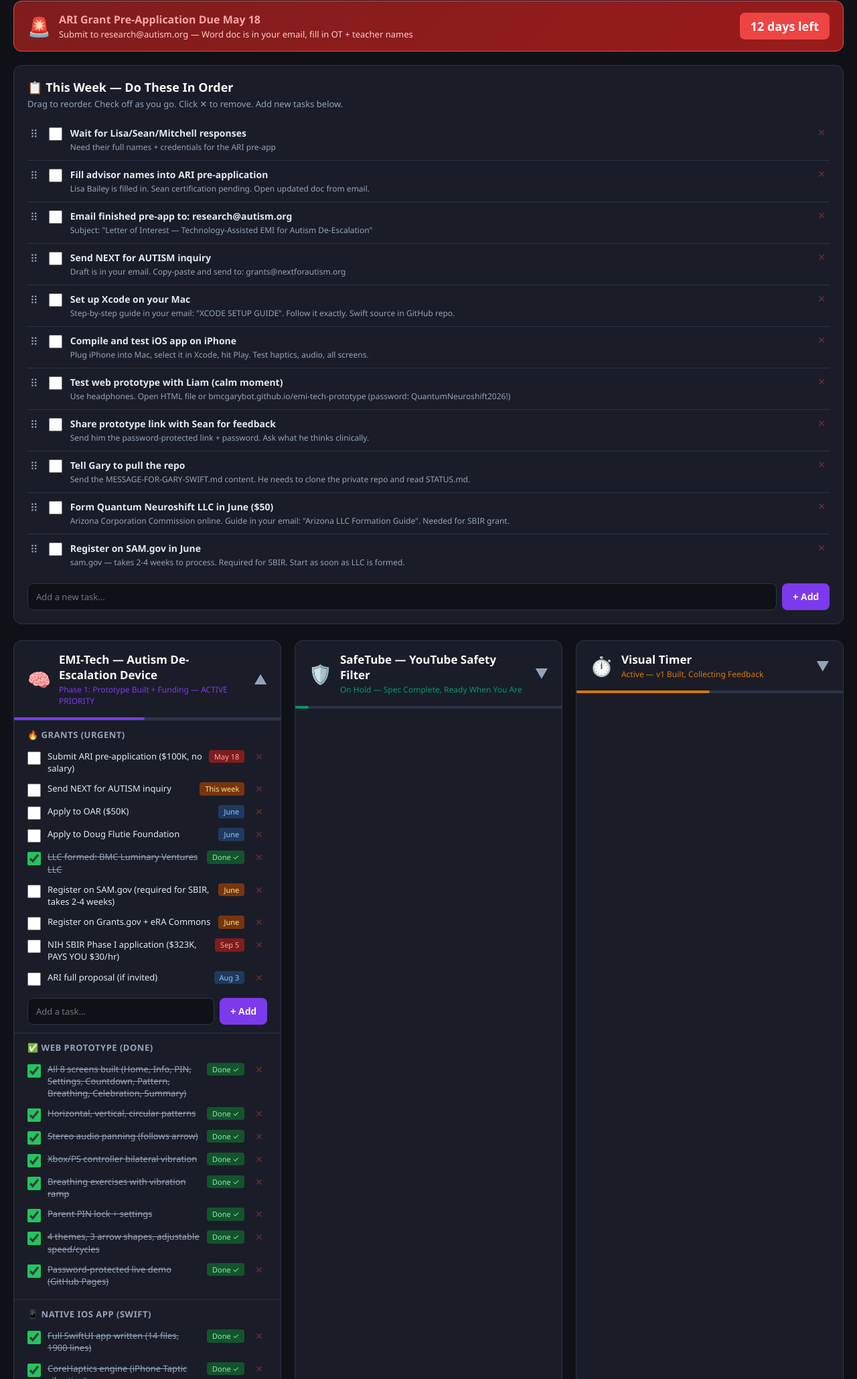
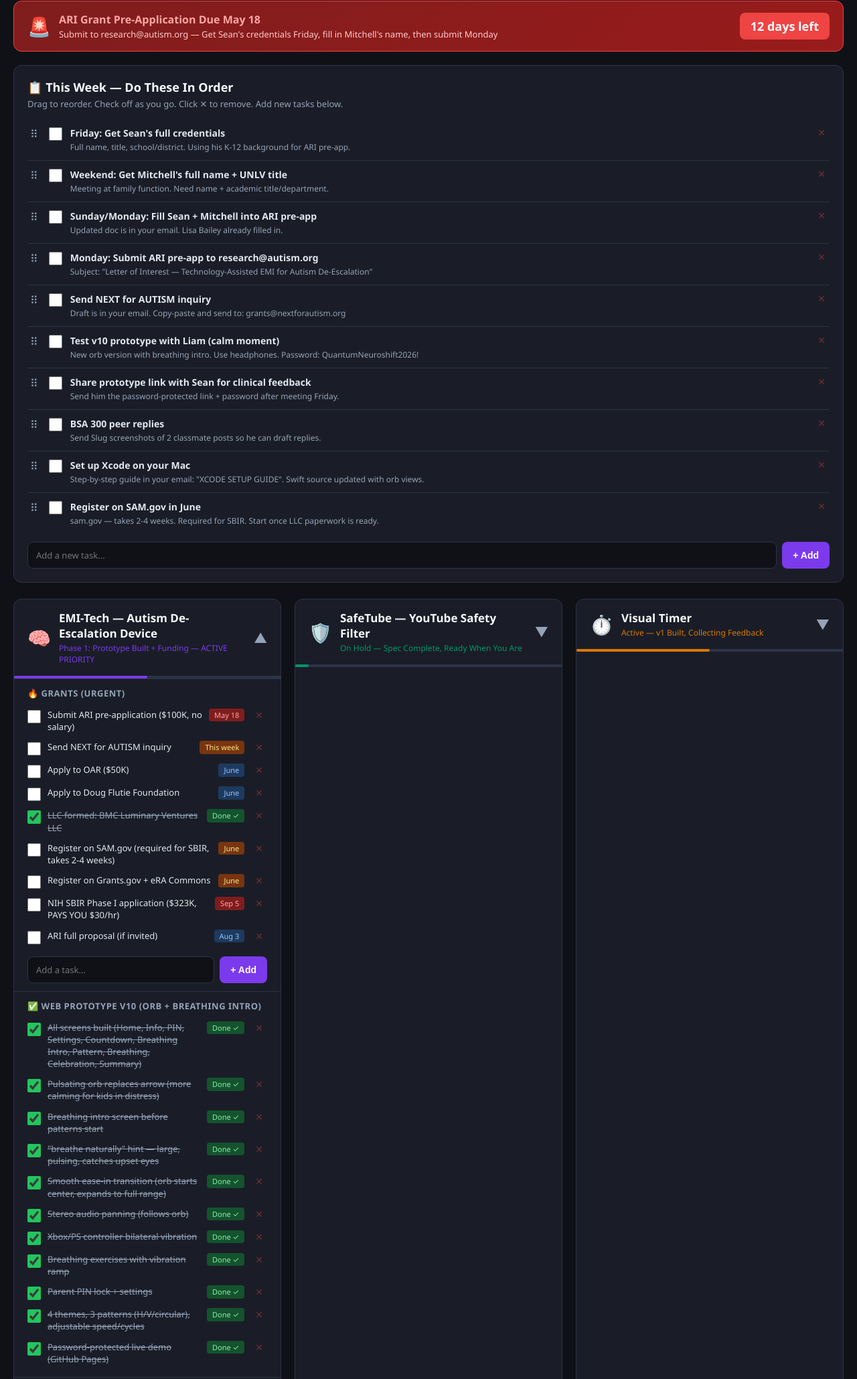
Before and after one commit to bmcgarybot/bigdog-dashboard, a plain HTML site: page index.html in a window 1280 px wide. Shown: the part 215-2274 px from the top of the page at 67% size. Drawn offline with Linux system fonts and the light colour scheme.

Commit message:
Dashboard update: v10 orb prototype, advisor status (Lisa done, Sean Fri, Mitchell weekend), current week priorities

```diff
--- a/index.html
+++ b/index.html
@@ -98,7 +98,7 @@
 
 <div class="header">
   <h1>🐕 Big Dog — Command Center</h1>
-  <div class="subtitle">Quantum Neuroshift · SafeTube · Visual Timer</div>
+  <div class="subtitle">Quantum Neuroshift · EMI-Tech · Visual Timer</div>
   <div class="date" id="currentDate"></div>
 </div>
 
@@ -111,7 +111,7 @@
   <div class="icon">🚨</div>
   <div class="content">
     <h3>ARI Grant Pre-Application Due May 18</h3>
-    <p>Submit to research@autism.org — Word doc is in your email, fill in OT + teacher names</p>
+    <p>Submit to research@autism.org — Get Sean's credentials Friday, fill in Mitchell's name, then submit Monday</p>
   </div>
   <div class="countdown" id="ariCountdown"></div>
 </div>
@@ -145,21 +145,24 @@
         </div>
         <div class="add-task-bar"><input type="text" placeholder="Add a task..." onkeydown="if(event.key==='Enter')addTaskToSection(this,'emi-grants')"><button onclick="addTaskToSection(this.previousElementSibling,'emi-grants')">+ Add</button></div>
       </div>
-      <div class="task-section"><h4>✅ Web Prototype (DONE)</h4>
+      <div class="task-section"><h4>✅ Web Prototype v10 (Orb + Breathing Intro)</h4>
         <div class="task-list" id="tasks-emi-web">
-        <div class="task-item checked"><input type="checkbox" data-key="emi-w1" checked><span class="task-label">All 8 screens built (Home, Info, PIN, Settings, Countdown, Pattern, Breathing, Celebration, Summary)</span><span class="task-due done">Done ✓</span><button class="delete-task" onclick="deleteTask(this)">✕</button></div>
-        <div class="task-item checked"><input type="checkbox" data-key="emi-w2" checked><span class="task-label">Horizontal, vertical, circular patterns</span><span class="task-due done">Done ✓</span><button class="delete-task" onclick="deleteTask(this)">✕</button></div>
-        <div class="task-item checked"><input type="checkbox" data-key="emi-w3" checked><span class="task-label">Stereo audio panning (follows arrow)</span><span class="task-due done">Done ✓</span><button class="delete-task" onclick="deleteTask(this)">✕</button></div>
+        <div class="task-item checked"><input type="checkbox" data-key="emi-w1" checked><span class="task-label">All screens built (Home, Info, PIN, Settings, Countdown, Breathing Intro, Pattern, Breathing, Celebration, Summary)</span><span class="task-due done">Done ✓</span><button class="delete-task" onclick="deleteTask(this)">✕</button></div>
+        <div class="task-item checked"><input type="checkbox" data-key="emi-w2" checked><span class="task-label">Pulsating orb replaces arrow (more calming for kids in distress)</span><span class="task-due done">Done ✓</span><button class="delete-task" onclick="deleteTask(this)">✕</button></div>
+        <div class="task-item checked"><input type="checkbox" data-key="emi-w2b" checked><span class="task-label">Breathing intro screen before patterns start</span><span class="task-due done">Done ✓</span><button class="delete-task" onclick="deleteTask(this)">✕</button></div>
+        <div class="task-item checked"><input type="checkbox" data-key="emi-w2c" checked><span class="task-label">"breathe naturally" hint — large, pulsing, catches upset eyes</span><span class="task-due done">Done ✓</span><button class="delete-task" onclick="deleteTask(this)">✕</button></div>
+        <div class="task-item checked"><input type="checkbox" data-key="emi-w2d" checked><span class="task-label">Smooth ease-in transition (orb starts center, expands to full range)</span><span class="task-due done">Done ✓</span><button class="delete-task" onclick="deleteTask(this)">✕</button></div>
+        <div class="task-item checked"><input type="checkbox" data-key="emi-w3" checked><span class="task-label">Stereo audio panning (follows orb)</span><span class="task-due done">Done ✓</span><button class="delete-task" onclick="deleteTask(this)">✕</button></div>
         <div class="task-item checked"><input type="checkbox" data-key="emi-w4" checked><span class="task-label">Xbox/PS controller bilateral vibration</span><span class="task-due done">Done ✓</span><button class="delete-task" onclick="deleteTask(this)">✕</button></div>
         <div class="task-item checked"><input type="checkbox" data-key="emi-w5" checked><span class="task-label">Breathing exercises with vibration ramp</span><span class="task-due done">Done ✓</span><button class="delete-task" onclick="deleteTask(this)">✕</button></div>
         <div class="task-item checked"><input type="checkbox" data-key="emi-w6" checked><span class="task-label">Parent PIN lock + settings</span><span class="task-due done">Done ✓</span><button class="delete-task" onclick="deleteTask(this)">✕</button></div>
-        <div class="task-item checked"><input type="checkbox" data-key="emi-w7" checked><span class="task-label">4 themes, 3 arrow shapes, adjustable speed/cycles</span><span class="task-due done">Done ✓</span><button class="delete-task" onclick="deleteTask(this)">✕</button></div>
+        <div class="task-item checked"><input type="checkbox" data-key="emi-w7" checked><span class="task-label">4 themes, 3 patterns (H/V/circular), adjustable speed/cycles</span><span class="task-due done">Done ✓</span><button class="delete-task" onclick="deleteTask(this)">✕</button></div>
         <div class="task-item checked"><input type="checkbox" data-key="emi-w8" checked><span class="task-label">Password-protected live demo (GitHub Pages)</span><span class="task-due done">Done ✓</span><button class="delete-task" onclick="deleteTask(this)">✕</button></div>
         </div>
       </div>
-      <div class="task-section"><h4>📱 Native iOS App (Swift)</h4>
+      <div class="task-section"><h4>📱 Native iOS App (Swift — Updated to Match v10)</h4>
         <div class="task-list" id="tasks-emi-swift">
-        <div class="task-item checked"><input type="checkbox" data-key="emi-s1" checked><span class="task-label">Full SwiftUI app written (14 files, 1900 lines)</span><span class="task-due done">Done ✓</span><button class="delete-task" onclick="deleteTask(this)">✕</button></div>
+        <div class="task-item checked"><input type="checkbox" data-key="emi-s1" checked><span class="task-label">Full SwiftUI app with OrbIntroView, PatternView (orb), BreathingView (matching gradient)</span><span class="task-due done">Done ✓</span><button class="delete-task" onclick="deleteTask(this)">✕</button></div>
         <div class="task-item checked"><input type="checkbox" data-key="emi-s2" checked><span class="task-label">CoreHaptics engine (iPhone Taptic vibration)</span><span class="task-due done">Done ✓</span><button class="delete-task" onclick="deleteTask(this)">✕</button></div>
         <div class="task-item checked"><input type="checkbox" data-key="emi-s3" checked><span class="task-label">CoreBluetooth (connects to vibrating case)</span><span class="task-due done">Done ✓</span><button class="delete-task" onclick="deleteTask(this)">✕</button></div>
         <div class="task-item checked"><input type="checkbox" data-key="emi-s4" checked><span class="task-label">Stereo audio panning (AVAudioEngine)</span><span class="task-due done">Done ✓</span><button class="delete-task" onclick="deleteTask(this)">✕</button></div>
@@ -181,11 +184,11 @@
       </div>
       <div class="task-section"><h4>👥 Advisors</h4>
         <div class="task-list" id="tasks-emi-advisors">
-        <div class="task-item checked"><input type="checkbox" data-key="emi-a1" checked><span class="task-label">Text OT Lisa for name + credentials</span><span class="task-due done">Done ✓</span><button class="delete-task" onclick="deleteTask(this)">✕</button></div>
-        <div class="task-item checked"><input type="checkbox" data-key="emi-a2" checked><span class="task-label">Text teacher Sean for name + credentials</span><span class="task-due done">Done ✓</span><button class="delete-task" onclick="deleteTask(this)">✕</button></div>
-        <div class="task-item"><input type="checkbox" data-key="emi-a3"><span class="task-label">Wait for Lisa/Sean/Mitchell responses</span><span class="task-due urgent">Before May 18</span><button class="delete-task" onclick="deleteTask(this)">✕</button></div>
-        <div class="task-item"><input type="checkbox" data-key="emi-a4"><span class="task-label">Fill advisor names into ARI pre-app</span><span class="task-due urgent">Before May 18</span><button class="delete-task" onclick="deleteTask(this)">✕</button></div>
-        <div class="task-item"><input type="checkbox" data-key="emi-a5"><span class="task-label">Share prototype with OT/teacher for feedback</span><span class="task-due soon">After responses</span><button class="delete-task" onclick="deleteTask(this)">✕</button></div>
+        <div class="task-item checked"><input type="checkbox" data-key="emi-a1" checked><span class="task-label">Lisa Bailey — OT, filled into pre-app ✅</span><span class="task-due done">Done ✓</span><button class="delete-task" onclick="deleteTask(this)">✕</button></div>
+        <div class="task-item"><input type="checkbox" data-key="emi-a2"><span class="task-label">Sean Salazar — K-12 teacher, get credentials Friday</span><span class="task-due urgent">Fri May 9</span><button class="delete-task" onclick="deleteTask(this)">✕</button></div>
+        <div class="task-item"><input type="checkbox" data-key="emi-a3"><span class="task-label">Mitchell (UNLV, brother-in-law) — said YES, get full name + title at family function</span><span class="task-due urgent">This weekend</span><button class="delete-task" onclick="deleteTask(this)">✕</button></div>
+        <div class="task-item"><input type="checkbox" data-key="emi-a4"><span class="task-label">Fill Sean + Mitchell into ARI pre-app → submit Monday</span><span class="task-due urgent">Mon May 12</span><button class="delete-task" onclick="deleteTask(this)">✕</button></div>
+        <div class="task-item"><input type="checkbox" data-key="emi-a5"><span class="task-label">Share prototype with advisors for feedback</span><span class="task-due soon">After submit</span><button class="delete-task" onclick="deleteTask(this)">✕</button></div>
         <div class="task-item"><input type="checkbox" data-key="emi-a6"><span class="task-label">🎯 TEST WITH LIAM (calm moment)</span><span class="task-due soon">This week</span><button class="delete-task" onclick="deleteTask(this)">✕</button></div>
         </div>
         <div class="add-task-bar"><input type="text" placeholder="Add a task..." onkeydown="if(event.key==='Enter')addTaskToSection(this,'emi-advisors')"><button onclick="addTaskToSection(this.previousElementSibling,'emi-advisors')">+ Add</button></div>
@@ -252,10 +255,11 @@
 
 <div class="contacts">
   <h2>👥 Key Contacts</h2>
-  <div class="contact-item"><div class="name">Occupational Therapist</div><div class="role">Clinical Advisor — EMI-Tech</div><div class="detail">Status: Said YES ✅ — Get credentials for grant</div></div>
-  <div class="contact-item"><div class="name">Special Needs Teacher</div><div class="role">Educational Advisor — EMI-Tech</div><div class="detail">Status: Said YES ✅ — Leaving district end of year, still valid as advisor</div></div>
-  <div class="contact-item"><div class="name">Gary (Agent)</div><div class="role">Stocks, Horoscopes, Backup for Projects</div><div class="detail">Needs to: Pull bigdog-projects repo + read HANDOFF.md</div></div>
-  <div class="contact-item"><div class="name">Obsidian Slug (Agent)</div><div class="role">Primary Project Support</div><div class="detail">⚠️ Access may end May 31 — all docs backed up to GitHub + email</div></div>
+  <div class="contact-item"><div class="name">Lisa Bailey — OT</div><div class="role">Clinical Advisor — EMI-Tech</div><div class="detail">Status: ✅ Filled into ARI pre-app</div></div>
+  <div class="contact-item"><div class="name">Sean Salazar — K-12 Teacher</div><div class="role">Educational Advisor — EMI-Tech</div><div class="detail">Status: Meeting Friday — get full credentials</div></div>
+  <div class="contact-item"><div class="name">Mitchell — UNLV (brother-in-law)</div><div class="role">Academic Advisor — EMI-Tech</div><div class="detail">Status: Said YES ✅ — Get full name + title this weekend</div></div>
+  <div class="contact-item"><div class="name">Gary (Agent)</div><div class="role">Stocks, Horoscopes, Backup for Projects</div><div class="detail">Needs to: Read Soul Map critique + fix git push cron</div></div>
+  <div class="contact-item"><div class="name">Obsidian Slug (Agent)</div><div class="role">Primary Project Support</div><div class="detail">⚠️ Access may end May 31 — all docs backed up to GitHub + email + Drive</div></div>
 </div>
 
 <div class="notes">
@@ -315,17 +319,16 @@
 
 // Default steps (used on first load or if no saved steps)
 const defaultSteps=[
-  {id:'step-1',text:'<strong>Wait for Lisa/Sean/Mitchell responses</strong>',detail:'Need their full names + credentials for the ARI pre-app'},
-  {id:'step-2',text:'<strong>Fill advisor names into ARI pre-application</strong>',detail:'Lisa Bailey is filled in. Sean certification pending. Open updated doc from email.'},
-  {id:'step-3',text:'<strong>Email finished pre-app to: research@autism.org</strong>',detail:'Subject: "Letter of Interest — Technology-Assisted EMI for Autism De-Escalation"'},
-  {id:'step-4',text:'<strong>Send NEXT for AUTISM inquiry</strong>',detail:'Draft is in your email. Copy-paste and send to: grants@nextforautism.org'},
-  {id:'step-5',text:'<strong>Set up Xcode on your Mac</strong>',detail:'Step-by-step guide in your email: "XCODE SETUP GUIDE". Follow it exactly. Swift source in GitHub repo.'},
-  {id:'step-6',text:'<strong>Compile and test iOS app on iPhone</strong>',detail:'Plug iPhone into Mac, select it in Xcode, hit Play. Test haptics, audio, all screens.'},
-  {id:'step-7',text:'<strong>Test web prototype with Liam (calm moment)</strong>',detail:'Use headphones. Open HTML file or bmcgarybot.github.io/emi-tech-prototype (password: QuantumNeuroshift2026!)'},
-  {id:'step-8',text:'<strong>Share prototype link with Sean for feedback</strong>',detail:'Send him the password-protected link + password. Ask what he thinks clinically.'},
-  {id:'step-9',text:'<strong>Tell Gary to pull the repo</strong>',detail:'Send the MESSAGE-FOR-GARY-SWIFT.md content. He needs to clone the private repo and read STATUS.md.'},
-  {id:'step-10',text:'<strong>Form Quantum Neuroshift LLC in June ($50)</strong>',detail:'Arizona Corporation Commission online. Guide in your email: "Arizona LLC Formation Guide". Needed for SBIR grant.'},
-  {id:'step-11',text:'<strong>Register on SAM.gov in June</strong>',detail:'sam.gov — takes 2-4 weeks to process. Required for SBIR. Start as soon as LLC is formed.'},
+  {id:'step-1',text:'<strong>Friday: Get Sean\'s full credentials</strong>',detail:'Full name, title, school/district. Using his K-12 background for ARI pre-app.'},
+  {id:'step-2',text:'<strong>Weekend: Get Mitchell\'s full name + UNLV title</strong>',detail:'Meeting at family function. Need name + academic title/department.'},
+  {id:'step-3',text:'<strong>Sunday/Monday: Fill Sean + Mitchell into ARI pre-app</strong>',detail:'Updated doc is in your email. Lisa Bailey already filled in.'},
+  {id:'step-4',text:'<strong>Monday: Submit ARI pre-app to research@autism.org</strong>',detail:'Subject: "Letter of Interest — Technology-Assisted EMI for Autism De-Escalation"'},
+  {id:'step-5',text:'<strong>Send NEXT for AUTISM inquiry</strong>',detail:'Draft is in your email. Copy-paste and send to: grants@nextforautism.org'},
+  {id:'step-6',text:'<strong>Test v10 prototype with Liam (calm moment)</strong>',detail:'New orb version with breathing intro. Use headphones. Password: QuantumNeuroshift2026!'},
+  {id:'step-7',text:'<strong>Share prototype link with Sean for clinical feedback</strong>',detail:'Send him the password-protected link + password after meeting Friday.'},
+  {id:'step-8',text:'<strong>BSA 300 peer replies</strong>',detail:'Send Slug screenshots of 2 classmate posts so he can draft replies.'},
+  {id:'step-9',text:'<strong>Set up Xcode on your Mac</strong>',detail:'Step-by-step guide in your email: "XCODE SETUP GUIDE". Swift source updated with orb views.'},
+  {id:'step-10',text:'<strong>Register on SAM.gov in June</strong>',detail:'sam.gov — takes 2-4 weeks. Required for SBIR. Start once LLC paperwork is ready.'},
 ];
 
 if(!state.steps) state.steps=defaultSteps;
```
